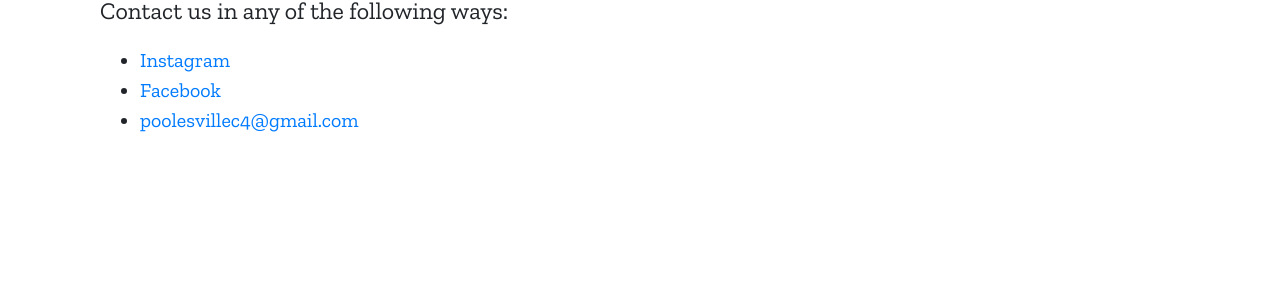
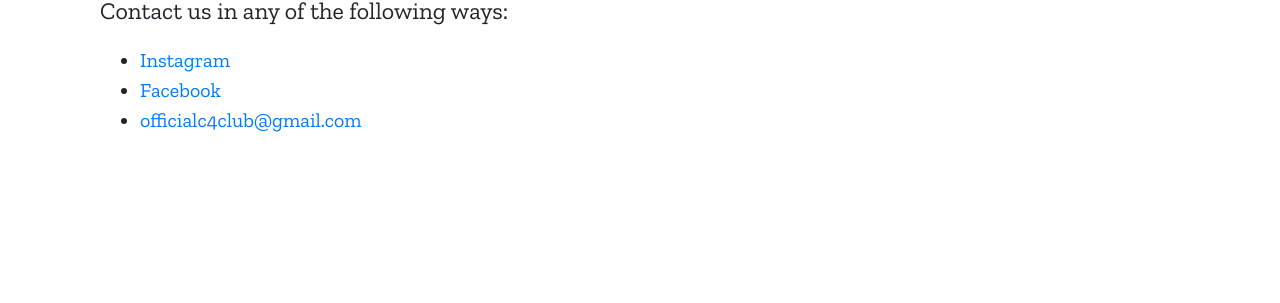
Before and after one commit to C4org/C4org.github.io, a Jekyll site: the page built from contact.md, in a window 1280 px wide. Shown: the part 227-530 px from the top of the page. Built offline with Jekyll 4.4.1, drawn with Linux system fonts in a browser that asks for light colours; some web fonts are replaced.

Commit message:
Email fix

```diff
--- a/_includes/footerContents.html
+++ b/_includes/footerContents.html
@@ -7,6 +7,6 @@
     </div>
     <a href="https://www.instagram.com/poolesvillec4/" class="fa fa-instagram"></a>
     <a href="https://www.facebook.com/Poolesville-Combating-Childhood-Cancer-Club-109611417299285/" class="fa fa-facebook"></a>
-    <a href="poolesvillec4@gmail.com" class="fa fa-google"></a>
+    <a href="officialc4club@gmail.com" class="fa fa-google"></a>
 
 </div>
--- a/contact.md
+++ b/contact.md
@@ -7,4 +7,4 @@ Contact us in any of the following ways:
 
 - [Instagram](https://www.instagram.com/poolesvillec4/)
 - [Facebook](https://www.facebook.com/Poolesville-Combating-Childhood-Cancer-Club-109611417299285/)
-- <poolesvillec4@gmail.com>
+- <officialc4club@gmail.com>
```
